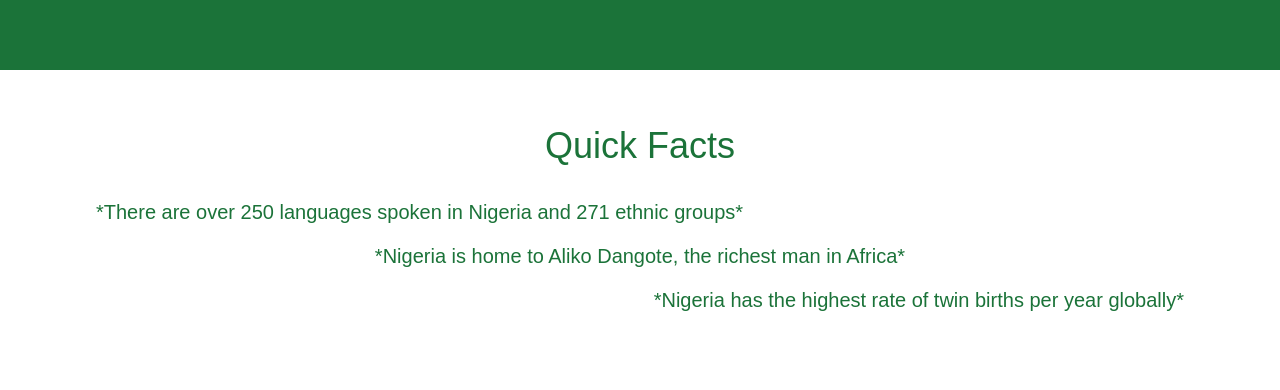
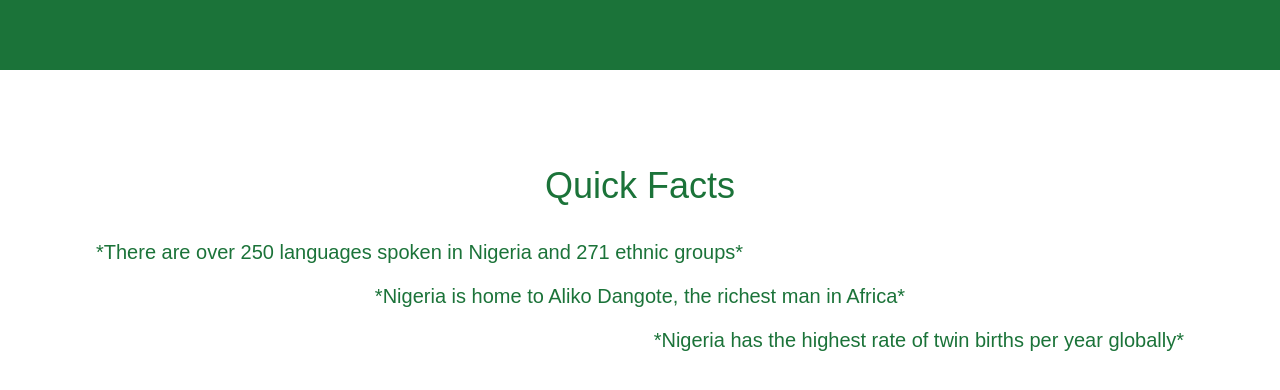
Before and after one commit to daevid-thegreat/nigeria, a Next.js app: page / in a window 1280 px wide. Shown: the part 1562-1952 px from the top of the page. Built offline with nearby package versions, Linux system fonts and the light colour scheme; a web font is replaced by a local one.

Commit message:
ermmmm...

```diff
--- a/components/Facts.tsx
+++ b/components/Facts.tsx
@@ -1,6 +1,6 @@
 export default function Facts() {
   return (
-      <div className={'px-24 py-14'}>
+      <div className={'px-24 my-24'}>
      <p className={'text-4xl text-primary font-medium text-center'}>
          Quick Facts
      </p>
```
